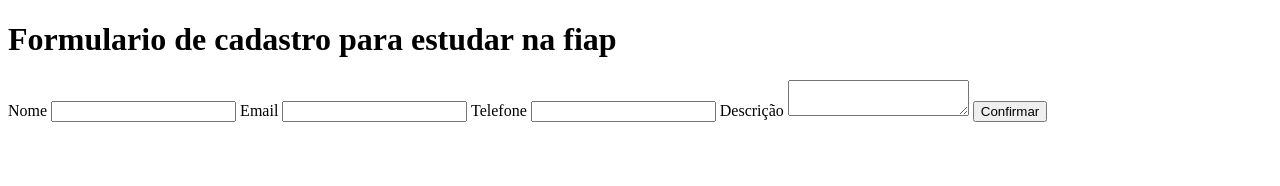
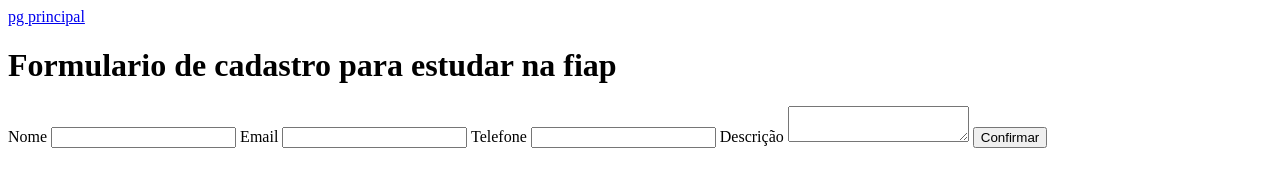
Before and after one commit to RichardXIII/HTML-FIAP, a plain HTML site: page aula1.0/formulario.html in a window 1280 px wide. Drawn offline with Linux system fonts and the light colour scheme.

Commit message:
link de retorno

```diff
--- a/aula1.0/formulario.html
+++ b/aula1.0/formulario.html
@@ -6,6 +6,9 @@
     <title>HTML Semantico</title>
 </head>
 <body>
+    <nav>
+        <a href="index.html">pg principal</a>
+    </nav>
     <header>
         <h1>Formulario de cadastro para estudar na fiap</h1>
     </header>
```
